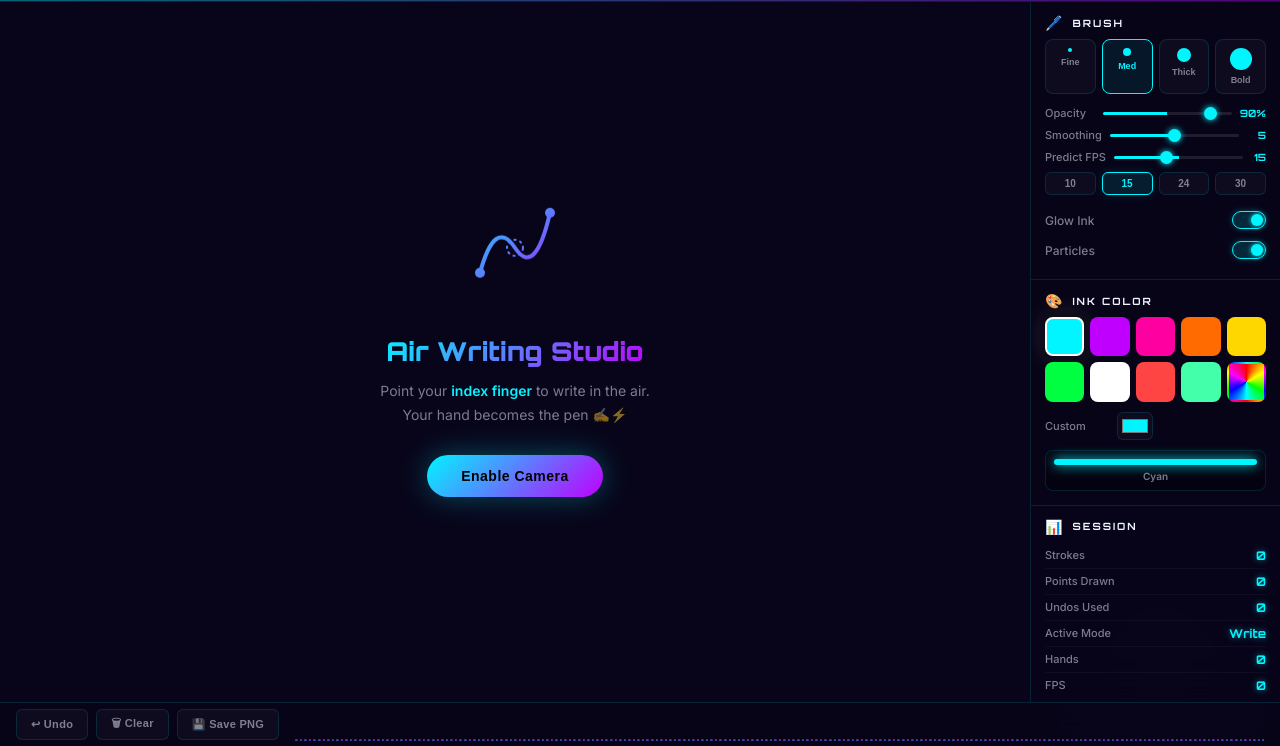
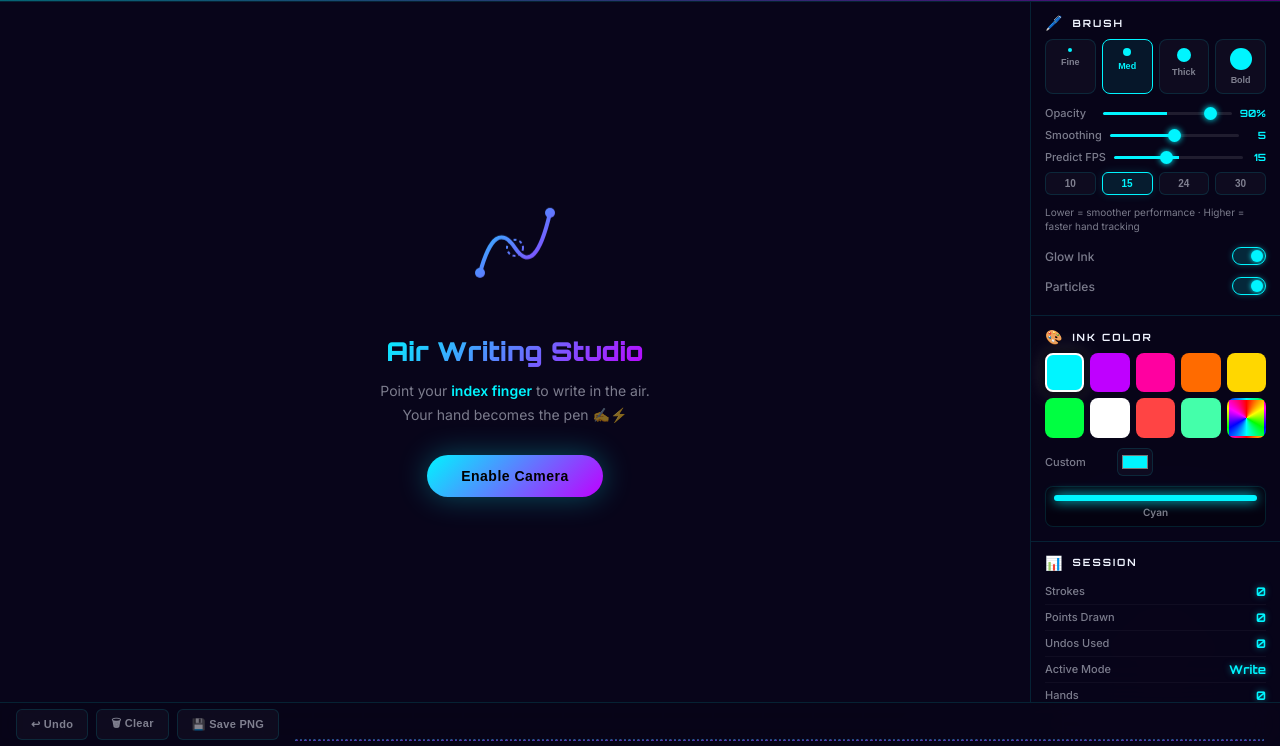
Before and after one commit to Shubhtiwari-77/handgesture, a website: page index.html in a window 1280 px wide. Shown: the part 54-800 px from the top of the page. Drawn offline with Linux system fonts and the light colour scheme; a script that the page names is missing.

Commit message:
docs: add fps tuning helper text

```diff
--- a/index.html
+++ b/index.html
@@ -172,6 +172,7 @@
               <button class="fps-preset" type="button" data-fps="24">24</button>
               <button class="fps-preset" type="button" data-fps="30">30</button>
             </div>
+            <div class="fps-help">Lower = smoother performance · Higher = faster hand tracking</div>
             <div class="effect-toggle">
               <span>Glow Ink</span>
               <label class="toggle"><input type="checkbox" id="toggleGlowInk" checked><span class="slider-knob"></span></label>
--- a/style.css
+++ b/style.css
@@ -201,6 +201,7 @@ html,body { width:100%;height:100%;overflow:hidden;background:var(--bg-deep);col
 }
 .fps-preset:hover { border-color:var(--border-glow);color:var(--primary);background:var(--bg-card-hover); }
 .fps-preset.active { border-color:var(--primary);color:var(--primary);background:rgba(0,245,255,.1);box-shadow:0 0 10px rgba(0,245,255,.15); }
+.fps-help { margin:0 0 8px; color:var(--text-secondary); font-size:10px; line-height:1.4; }
 
 /* ── EFFECT TOGGLE ── */
 .effect-toggle { display:flex;align-items:center;justify-content:space-between;padding:6px 0;font-size:12px;color:var(--text-secondary);font-weight:500; }
```
